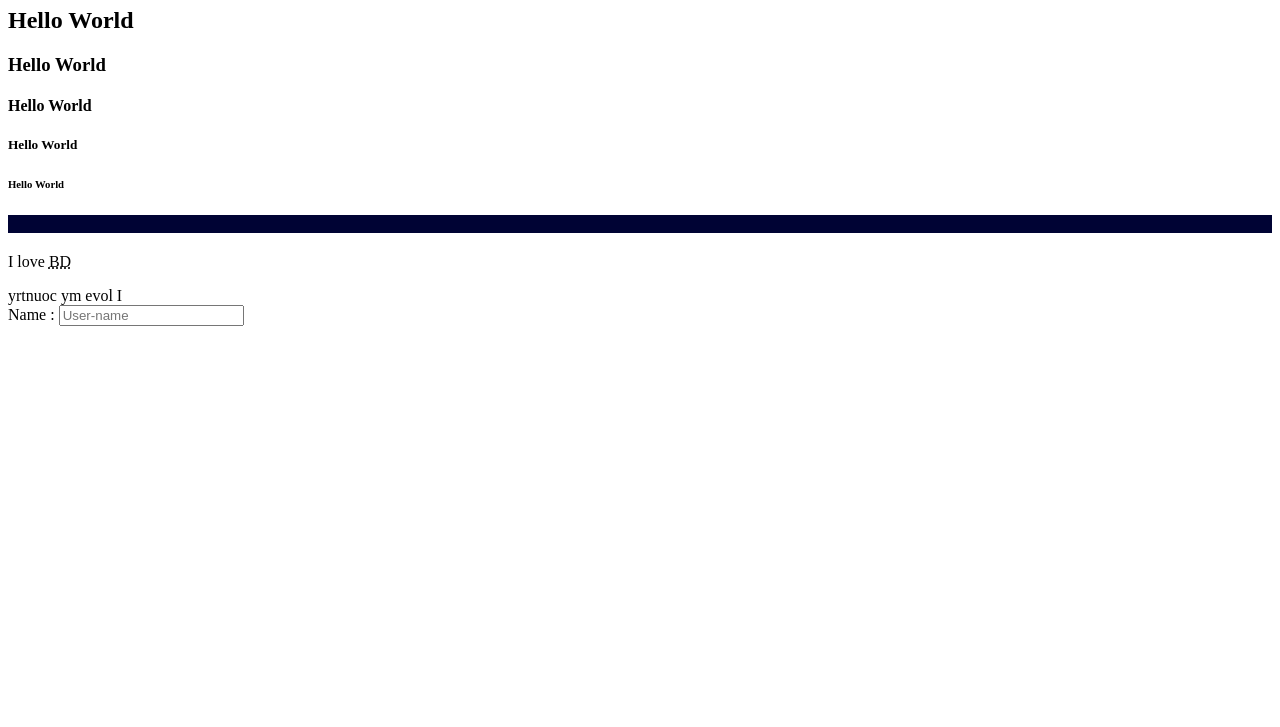
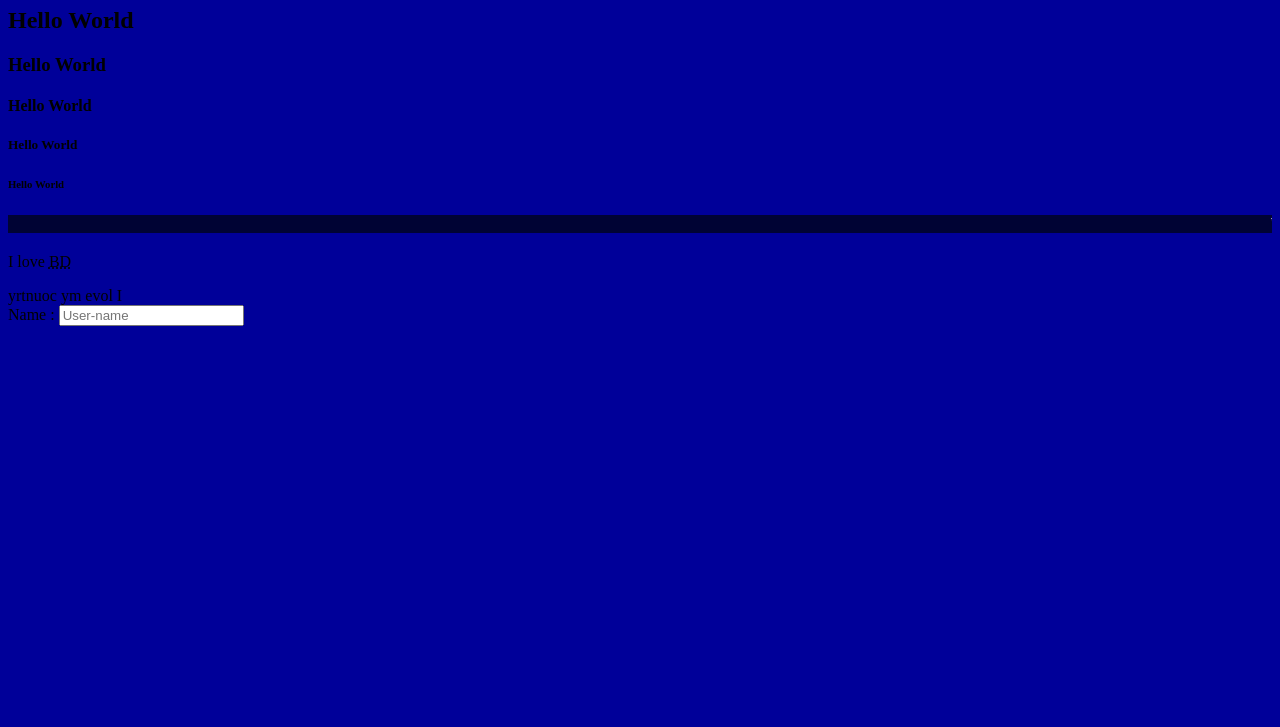
Before and after one commit to imamul2/first-project, a plain HTML site: page index.html in a window 1280 px wide. Shown: the part 73-800 px from the top of the page. Drawn offline with Linux system fonts and the light colour scheme.

Commit message:
update index.html

```diff
--- a/index.html
+++ b/index.html
@@ -2,6 +2,7 @@
 <html>
     <head>
         <meta http-equiv="content-type" content="text/html; charset=utf-8" />
+        <link rel="stylesheet" href="style.css" type="text/css" media="all" />
         <title>HTML5 Tutorials-Class_1</title>
 
     </head>
```
